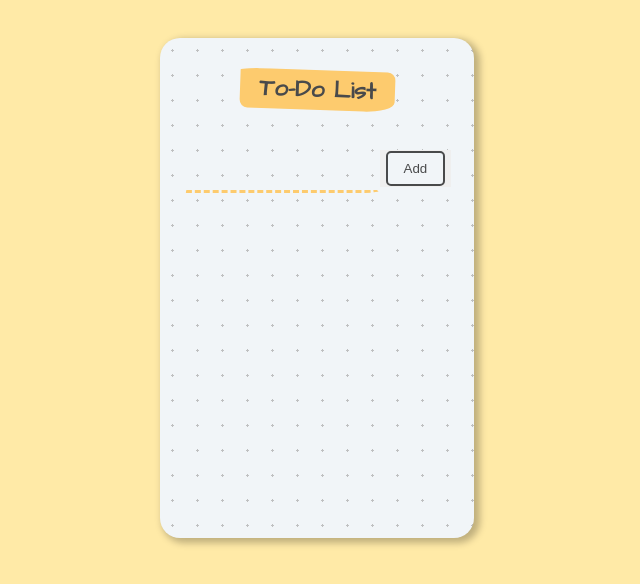
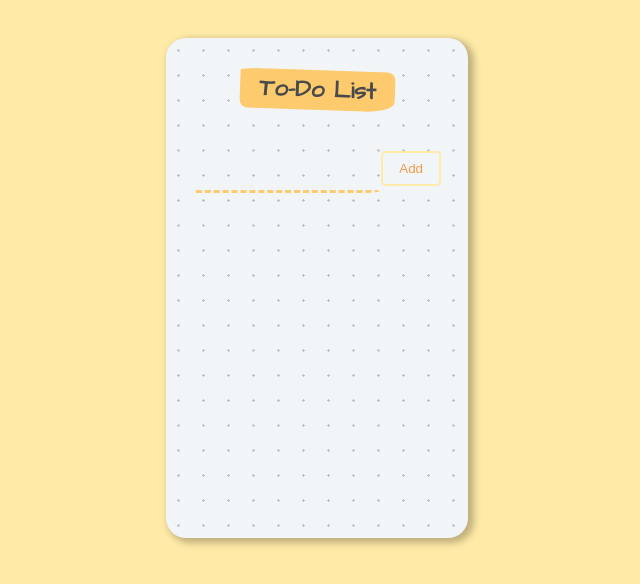
Before and after one commit to leyulunna/toDoListProject, a React (Create React App) app: page / in a window 1280 px wide. Shown: the top 584 px of the page, without its empty margins (323-963 px from the left). Built offline with nearby package versions, Linux system fonts and the light colour scheme.

Commit message:
adapt the button

```diff
--- a/public/styles.css
+++ b/public/styles.css
@@ -65,21 +65,44 @@ body {
     padding-bottom: 3px;
     border-radius: 5px;
     border-color: hsl(198, 1%, 29%);
-    background-color: #ffeaa7;
+    background-color: #F1F2F2;
+    transition: all 0.25s ease-in-out;
+  }
+
+  button span:hover {
+    background-color:#fdcb6e;
+    border-color: #F2994A;
+    color: #F1F2F2;
+    border-radius: 5px;
+  }
+
+  button:active {
+    background-color: #F2994A;
+		border-color: #ffeaa7;
+		color: #F1F2F2;
+		box-shadow: none;
+  }
+
+  button:focus,:active:focus {
+		background-color: #F2994A;
+		border-color:  #F2994A;
+		color: #F1F2F2;
+		outline: 1px auto #F2994A;
+  }
+
+  button span {
+    background-color: #f1f5f8;
+    padding: 0.5rem 1rem;
+    display: block;
+    border-radius: 5px;
+    border: 2px solid #ffeaa7;
   }
 
   .add{
     border-width: 0px;
     border-color: #f1f5f8;
-    color: hsl(198, 1%, 29%);
-  }
-
-  button span {
-    background: #f1f5f8;
-    padding: 0.5rem 1rem;
-    display: block;
-    border-radius: 5px;
-    border: 2px solid hsl(198, 1%, 29%);
+    color: #F2994A;
+    padding: 0;
   }
 
   li {
```
